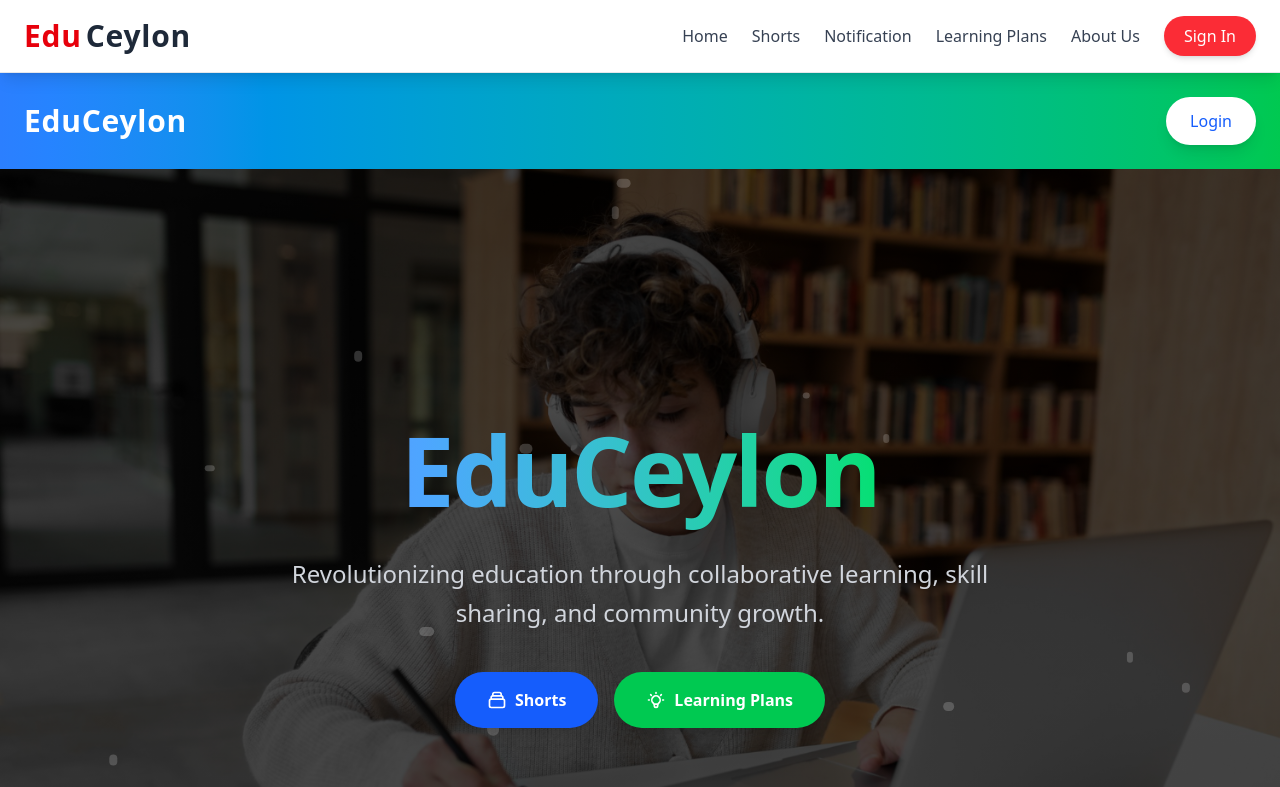
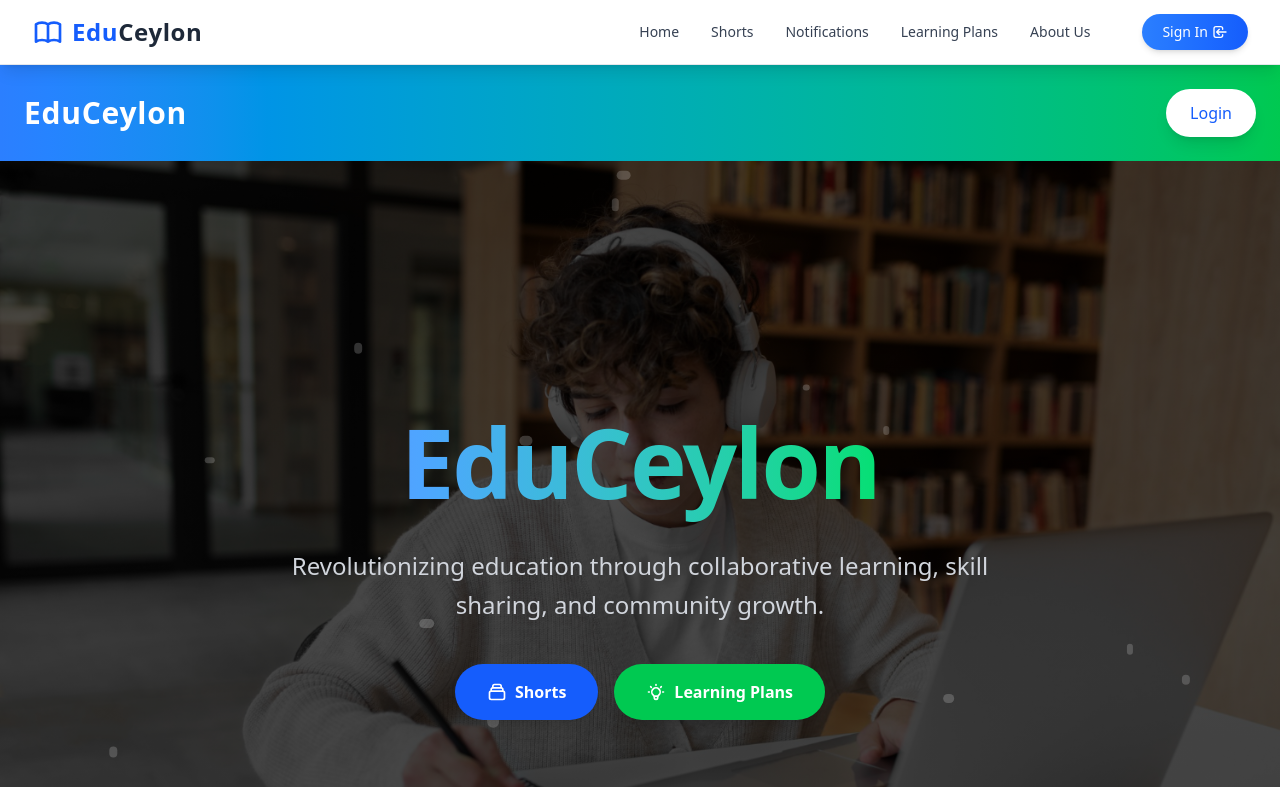
Before and after one commit to Tharusha629/Edu_Ceylon, a React (Vite) app in the folder Frontend/: page / in a window 1280 px wide. Shown: the top 787 px of the page. Built offline with nearby package versions, Linux system fonts and the light colour scheme; no server answers.

Commit message:
navigation errors fix

```diff
--- a/Frontend/src/Components/Navigation.jsx
+++ b/Frontend/src/Components/Navigation.jsx
@@ -4,6 +4,7 @@ import axios from 'axios';
 
 export default function Navigation() {
   const [profileImage, setProfileImage] = useState(null);
+  const [isMenuOpen, setIsMenuOpen] = useState(false);
 
   useEffect(() => {
     const email = localStorage.getItem("userEmail");
@@ -21,70 +22,169 @@ export default function Navigation() {
   }, []);
 
   return (
-    <nav className="bg-white shadow-lg sticky top-0 z-50 border-b border-gray-200">
-      <div className="max-w-7xl mx-auto px-6 py-4 flex justify-between items-center">
-
-        {/* Logo */}
-        <div className="text-3xl font-black tracking-wide text-red-600 flex items-center gap-1">
+    <nav className="bg-white shadow-lg sticky top-0 z-50 border-b border-gray-200 backdrop-blur-sm bg-opacity-90">
+      <div className="max-w-7xl mx-auto px-4 sm:px-6 lg:px-8">
+        <div className="flex justify-between items-center h-16">
+          {/* Logo with book icon */}
+          <div className="flex-shrink-0 flex items-center">
+            <Link to="/" className="flex items-center space-x-2">
+              <svg xmlns="http://www.w3.org/2000/svg" className="h-8 w-8 text-blue-600" fill="none" viewBox="0 0 24 24" stroke="currentColor">
+                <path strokeLinecap="round" strokeLinejoin="round" strokeWidth={2} d="M12 6.253v13m0-13C10.832 5.477 9.246 5 7.5 5S4.168 5.477 3 6.253v13C4.168 18.477 5.754 18 7.5 18s3.332.477 4.5 1.253m0-13C13.168 5.477 14.754 5 16.5 5c1.747 0 3.332.477 4.5 1.253v13C19.832 18.477 18.247 18 16.5 18c-1.746 0-3.332.477-4.5 1.253" />
+              </svg>
+              <span className="text-2xl font-black tracking-wide text-blue-600">
                 Edu<span className="text-gray-800">Ceylon</span>
+              </span>
+            </Link>
           </div>
 
-        {/* Navigation Links */}
-        <div className="space-x-6 text-gray-700 font-medium text-base flex items-center">
-
+          {/* Desktop Navigation */}
+          <div className="hidden md:flex items-center space-x-8">
+            <div className="flex space-x-6">
               <Link
                 to="/"
-            className="hover:text-red-600 relative after:content-[''] after:absolute after:h-0.5 after:w-0 after:bg-red-500 after:left-0 after:bottom-0 hover:after:w-full after:transition-all after:duration-300"
+                className="text-gray-700 hover:text-blue-600 px-1 py-2 text-sm font-medium relative group transition-colors duration-300"
               >
                 Home
+                <span className="absolute left-0 bottom-0 h-0.5 w-0 bg-blue-600 transition-all duration-300 group-hover:w-full"></span>
               </Link>
 
               <Link
                 to="/Shorts"
-            className="hover:text-red-600 relative after:content-[''] after:absolute after:h-0.5 after:w-0 after:bg-red-500 after:left-0 after:bottom-0 hover:after:w-full after:transition-all after:duration-300"
+                className="text-gray-700 hover:text-red-500 px-1 py-2 text-sm font-medium relative group transition-colors duration-300"
               >
                 Shorts
+                <span className="absolute left-0 bottom-0 h-0.5 w-0 bg-red-500 transition-all duration-300 group-hover:w-full"></span>
               </Link>
 
               <Link
                 to="/notifications"
-            className="hover:text-red-600 relative after:content-[''] after:absolute after:h-0.5 after:w-0 after:bg-red-500 after:left-0 after:bottom-0 hover:after:w-full after:transition-all after:duration-300"
+                className="text-gray-700 hover:text-yellow-500 px-1 py-2 text-sm font-medium relative group transition-colors duration-300"
               >
-            Notification
+                Notifications
+                <span className="absolute left-0 bottom-0 h-0.5 w-0 bg-yellow-500 transition-all duration-300 group-hover:w-full"></span>
               </Link>
 
               <Link
                 to="/Learning_Home"
-            className="hover:text-red-600 relative after:content-[''] after:absolute after:h-0.5 after:w-0 after:bg-red-500 after:left-0 after:bottom-0 hover:after:w-full after:transition-all after:duration-300"
+                className="text-gray-700 hover:text-green-600 px-1 py-2 text-sm font-medium relative group transition-colors duration-300"
               >
                 Learning Plans
+                <span className="absolute left-0 bottom-0 h-0.5 w-0 bg-green-600 transition-all duration-300 group-hover:w-full"></span>
               </Link>
 
               <Link
                 to="/About_us"
-            className="hover:text-red-600 relative after:content-[''] after:absolute after:h-0.5 after:w-0 after:bg-red-500 after:left-0 after:bottom-0 hover:after:w-full after:transition-all after:duration-300"
+                className="text-gray-700 hover:text-purple-600 px-1 py-2 text-sm font-medium relative group transition-colors duration-300"
               >
                 About Us
+                <span className="absolute left-0 bottom-0 h-0.5 w-0 bg-purple-600 transition-all duration-300 group-hover:w-full"></span>
               </Link>
+            </div>
 
             {profileImage ? (
-            <Link to="/Userprofile">
+              <Link to="/Userprofile" className="ml-4">
+                <div className="relative group">
                   <img
                     src={profileImage}
                     alt="Profile"
-                className="w-10 h-10 rounded-full object-cover border-2 border-red-500 hover:scale-105 transition-transform duration-300"
+                    className="w-9 h-9 rounded-full object-cover border-2 border-blue-500 hover:border-red-500 transition-all duration-300"
                   />
+                  <span className="absolute -bottom-1 -right-1 bg-white rounded-full p-0.5">
+                    <span className="block h-2 w-2 bg-green-500 rounded-full"></span>
+                  </span>
+                </div>
               </Link>
             ) : (
               <Link
                 to="/sign"
-              className="bg-red-500 text-white px-5 py-2 rounded-full shadow-md hover:bg-red-600 transition duration-300"
+                className="ml-4 bg-gradient-to-r from-blue-500 to-blue-600 text-white px-5 py-2 rounded-full shadow-md hover:from-blue-600 hover:to-blue-700 transition duration-300 text-sm font-medium flex items-center"
+              >
+                Sign In
+                <svg xmlns="http://www.w3.org/2000/svg" className="h-4 w-4 ml-1" fill="none" viewBox="0 0 24 24" stroke="currentColor">
+                  <path strokeLinecap="round" strokeLinejoin="round" strokeWidth={2} d="M11 16l-4-4m0 0l4-4m-4 4h14m-5 4v1a3 3 0 01-3 3H6a3 3 0 01-3-3V7a3 3 0 013-3h7a3 3 0 013 3v1" />
+                </svg>
+              </Link>
+            )}
+          </div>
+
+          {/* Mobile menu button */}
+          <div className="md:hidden flex items-center">
+            {profileImage && (
+              <Link to="/Userprofile" className="mr-4">
+                <img
+                  src={profileImage}
+                  alt="Profile"
+                  className="w-8 h-8 rounded-full object-cover border-2 border-blue-500"
+                />
+              </Link>
+            )}
+            <button
+              onClick={() => setIsMenuOpen(!isMenuOpen)}
+              className="inline-flex items-center justify-center p-2 rounded-md text-gray-700 hover:text-blue-600 hover:bg-gray-100 focus:outline-none transition duration-150 ease-in-out"
+            >
+              <svg className="h-6 w-6" stroke="currentColor" fill="none" viewBox="0 0 24 24">
+                {isMenuOpen ? (
+                  <path strokeLinecap="round" strokeLinejoin="round" strokeWidth="2" d="M6 18L18 6M6 6l12 12" />
+                ) : (
+                  <path strokeLinecap="round" strokeLinejoin="round" strokeWidth="2" d="M4 6h16M4 12h16M4 18h16" />
+                )}
+              </svg>
+            </button>
+          </div>
+        </div>
+      </div>
+
+      {/* Mobile Navigation */}
+      {isMenuOpen && (
+        <div className="md:hidden bg-white border-t border-gray-200">
+          <div className="px-2 pt-2 pb-3 space-y-1 sm:px-3">
+            <Link
+              to="/"
+              className="block px-3 py-2 rounded-md text-base font-medium text-gray-700 hover:text-blue-600 hover:bg-gray-50"
+              onClick={() => setIsMenuOpen(false)}
+            >
+              Home
+            </Link>
+            <Link
+              to="/Shorts"
+              className="block px-3 py-2 rounded-md text-base font-medium text-gray-700 hover:text-red-500 hover:bg-gray-50"
+              onClick={() => setIsMenuOpen(false)}
+            >
+              Shorts
+            </Link>
+            <Link
+              to="/notifications"
+              className="block px-3 py-2 rounded-md text-base font-medium text-gray-700 hover:text-yellow-500 hover:bg-gray-50"
+              onClick={() => setIsMenuOpen(false)}
+            >
+              Notifications
+            </Link>
+            <Link
+              to="/Learning_Home"
+              className="block px-3 py-2 rounded-md text-base font-medium text-gray-700 hover:text-green-600 hover:bg-gray-50"
+              onClick={() => setIsMenuOpen(false)}
+            >
+              Learning Plans
+            </Link>
+            <Link
+              to="/About_us"
+              className="block px-3 py-2 rounded-md text-base font-medium text-gray-700 hover:text-purple-600 hover:bg-gray-50"
+              onClick={() => setIsMenuOpen(false)}
+            >
+              About Us
+            </Link>
+            {!profileImage && (
+              <Link
+                to="/sign"
+                className="block w-full text-center bg-blue-500 text-white px-5 py-2 rounded-md shadow hover:bg-blue-600 transition duration-300 text-base font-medium mt-2"
+                onClick={() => setIsMenuOpen(false)}
               >
                 Sign In
               </Link>
             )}
           </div>
         </div>
+      )}
     </nav>
   );
 }
```
Lines whose indentation alone changed are shown as unchanged.
